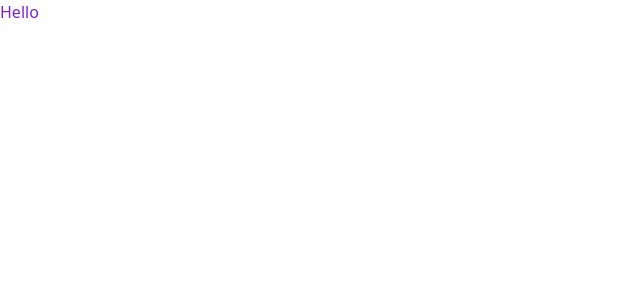
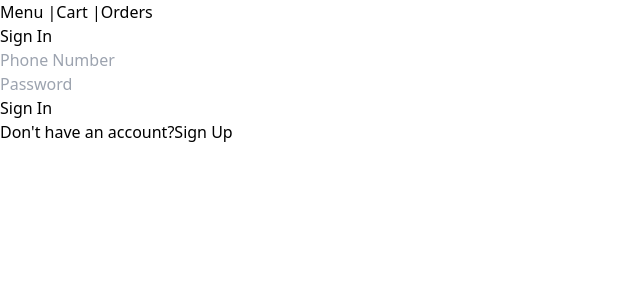
Before and after one commit to dineshpatte/digitaldiner, a React (Vite) app in the folder Frontend/: page / in a window 1280 px wide. Shown: the top 300 px of the page, without its empty margins (0-640 px from the left). Built offline with nearby package versions, Linux system fonts and the light colour scheme.

Commit message:
completed skeleton for frontend

```diff
--- /dev/null
+++ b/Frontend/components/Cart.jsx
@@ -0,0 +1,46 @@
+import React, { useEffect, useState } from "react";
+import axios from "axios";
+
+function Cart() {
+  const [cartItems, setCartItems] = useState([]);
+
+  useEffect(() => {
+    const fetchCart = async () => {
+      try {
+        const phone = localStorage.getItem("phone");
+        const res = await axios.get(`http://localhost:3000/api/cart/${phone}`);
+        setCartItems(res.data);
+      } catch (error) {
+        console.error("Error fetching cart:", error);
+      }
+    };
+
+    fetchCart();
+  }, []);
+
+  return (
+    <div>
+      <h2>Cart</h2>
+      {cartItems.length === 0 ? (
+        <p>Cart is empty</p>
+      ) : (
+        cartItems.map((item) => (
+          <div
+            key={item._id}
+            style={{
+              border: "1px solid black",
+              margin: "10px",
+              padding: "10px",
+            }}
+          >
+            <h3>{item.name}</h3>
+            <p>Price: ₹{item.price}</p>
+            <p>Quantity: {item.quantity}</p>
+          </div>
+        ))
+      )}
+    </div>
+  );
+}
+
+export default Cart;
--- /dev/null
+++ b/Frontend/components/Login.jsx
@@ -0,0 +1,88 @@
+import React, { useState } from "react";
+
+function Login({ setIsLoggedIn }) {
+  const [mode, setMode] = useState("signin");
+  const [username, setUsername] = useState("");
+  const [phone, setPhone] = useState("");
+  const [password, setPassword] = useState("");
+
+  const handleSignup = (e) => {
+    e.preventDefault();
+    if (!username || !phone || !password) {
+      alert("All fields required");
+      return;
+    }
+
+    const userData = { username, phone, password };
+    localStorage.setItem("userData", JSON.stringify(userData));
+    alert("Signup successful. You can now log in.");
+    setMode("signin");
+  };
+
+  const handleSignin = (e) => {
+    e.preventDefault();
+    const savedUser = JSON.parse(localStorage.getItem("userData"));
+
+    if (!savedUser) {
+      alert("No account found. Please sign up first.");
+      return;
+    }
+
+    if (savedUser.phone === phone && savedUser.password === password) {
+      localStorage.setItem("username", savedUser.username);
+      localStorage.setItem("phone", savedUser.phone);
+      localStorage.setItem("password", savedUser.password);
+      setIsLoggedIn(true);
+    } else {
+      alert("Invalid credentials");
+    }
+  };
+
+  return (
+    <div>
+      <h2>{mode === "signin" ? "Sign In" : "Sign Up"}</h2>
+      <form onSubmit={mode === "signin" ? handleSignin : handleSignup}>
+        {mode === "signup" && (
+          <>
+            <input
+              type="text"
+              placeholder="Username"
+              value={username}
+              onChange={(e) => setUsername(e.target.value)}
+            />
+            <br />
+          </>
+        )}
+        <input
+          type="text"
+          placeholder="Phone Number"
+          value={phone}
+          onChange={(e) => setPhone(e.target.value)}
+        />
+        <br />
+        <input
+          type="password"
+          placeholder="Password"
+          value={password}
+          onChange={(e) => setPassword(e.target.value)}
+        />
+        <br />
+        <button type="submit">
+          {mode === "signin" ? "Sign In" : "Sign Up"}
+        </button>
+      </form>
+      <p>
+        {mode === "signin"
+          ? "Don't have an account?"
+          : "Already have an account?"}
+        <button
+          onClick={() => setMode(mode === "signin" ? "signup" : "signin")}
+        >
+          {mode === "signin" ? "Sign Up" : "Sign In"}
+        </button>
+      </p>
+    </div>
+  );
+}
+
+export default Login;
--- /dev/null
+++ b/Frontend/components/Menu.jsx
@@ -0,0 +1,54 @@
+import React, { useEffect, useState } from "react";
+import axios from "axios";
+
+function Menu({ setCart }) {
+  const [menuItems, setMenuItems] = useState([]);
+
+  useEffect(() => {
+    const fetchMenu = async () => {
+      try {
+        const res = await axios.get("http://localhost:3000/api/menu");
+        setMenuItems(res.data);
+      } catch (error) {
+        console.error("Error fetching menu items:", error);
+      }
+    };
+    fetchMenu();
+  }, []);
+
+  const addToCart = async (item) => {
+    try {
+      const phone = localStorage.getItem("phone");
+      if (!phone) {
+        alert("Please login first");
+        return;
+      }
+      await axios.post("http://localhost:3000/api/cart", {
+        phone,
+        itemId: item._id,
+      });
+      alert("Item added to cart!");
+    } catch (error) {
+      console.error("Error adding to cart:", error);
+    }
+  };
+
+  return (
+    <div>
+      <h2>Menu</h2>
+      {menuItems.map((item) => (
+        <div
+          key={item._id}
+          style={{ border: "1px solid black", margin: "10px", padding: "10px" }}
+        >
+          <h3>{item.name}</h3>
+          <p>Price: ₹{item.price}</p>
+          <p>Category: {item.category}</p>
+          <button onClick={() => addToCart(item)}>Add to Cart</button>
+        </div>
+      ))}
+    </div>
+  );
+}
+
+export default Menu;
--- /dev/null
+++ b/Frontend/components/Order.jsx
@@ -0,0 +1,48 @@
+import React, { useEffect, useState } from "react";
+import axios from "axios";
+
+function Orders() {
+  const [orders, setOrders] = useState([]);
+
+  useEffect(() => {
+    const fetchOrders = async () => {
+      try {
+        const phone = localStorage.getItem("phone");
+        const res = await axios.get(
+          `http://localhost:3000/api/orders/${phone}`
+        );
+        setOrders(res.data);
+      } catch (error) {
+        console.error("Error fetching orders:", error);
+      }
+    };
+
+    fetchOrders();
+  }, []);
+
+  return (
+    <div>
+      <h2>Your Orders</h2>
+      {orders.length === 0 ? (
+        <p>No orders yet.</p>
+      ) : (
+        orders.map((order) => (
+          <div
+            key={order._id}
+            style={{
+              border: "1px solid black",
+              margin: "10px",
+              padding: "10px",
+            }}
+          >
+            <h3>Order ID: {order._id}</h3>
+            <p>Items: {order.items.length} items</p>
+            <p>Total: ₹{order.total}</p>
+          </div>
+        ))
+      )}
+    </div>
+  );
+}
+
+export default Orders;
--- a/Frontend/package.json
+++ b/Frontend/package.json
@@ -10,8 +10,10 @@
     "preview": "vite preview"
   },
   "dependencies": {
+    "axios": "^1.9.0",
     "react": "^19.0.0",
-    "react-dom": "^19.0.0"
+    "react-dom": "^19.0.0",
+    "react-router-dom": "^7.5.3"
   },
   "devDependencies": {
     "@eslint/js": "^9.22.0",
--- a/Frontend/src/App.jsx
+++ b/Frontend/src/App.jsx
@@ -1,10 +1,33 @@
-import { useState } from "react";
+import React, { useState } from "react";
+import { BrowserRouter as Router, Route, Routes, Link } from "react-router-dom";
+import Login from "../components/Login";
+import Menu from "../components/Menu";
+import Cart from "../components/Cart";
+import Orders from "../components/Order";
 
 function App() {
+  const [isLoggedIn, setIsLoggedIn] = useState(false);
+
   return (
-    <>
-      <h1 className="text-purple-700">Hello</h1>
-    </>
+    <Router>
+      <div>
+        <nav>
+          <Link to="/">Menu</Link> |<Link to="/cart">Cart</Link> |
+          <Link to="/orders">Orders</Link>
+        </nav>
+
+        <Routes>
+          <Route
+            path="/"
+            element={
+              isLoggedIn ? <Menu /> : <Login setIsLoggedIn={setIsLoggedIn} />
+            }
+          />
+          <Route path="/cart" element={<Cart />} />
+          <Route path="/orders" element={<Orders />} />
+        </Routes>
+      </div>
+    </Router>
   );
 }
 
```
Also changed, not shown: 2 other files (tests, documents, lock files or other folders).
